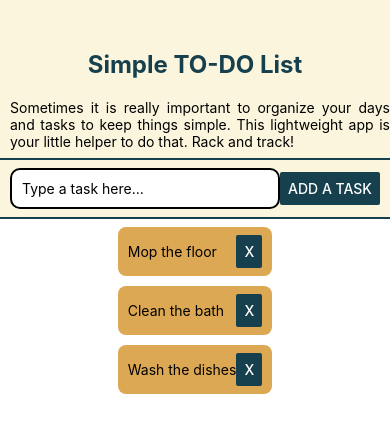
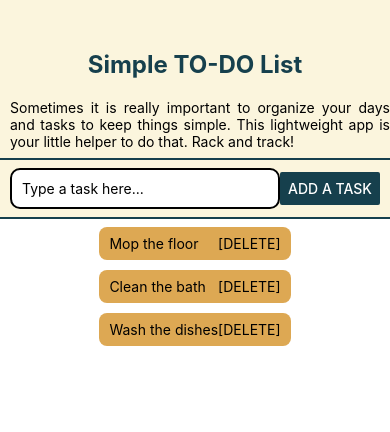
Before and after one commit to memphis35/react-native-to-do, a React Native app: screen / in a window 390 px wide. Shown: the top 432 px of the page. Built offline with nearby package versions, Linux system fonts and the light colour scheme.

Commit message:
Add ability to delete tasks

```diff
--- a/App.js
+++ b/App.js
@@ -1,5 +1,5 @@
 import { useState } from "react";
-import { StyleSheet, Text, View, Button, TextInput } from "react-native";
+import { StyleSheet, View } from "react-native";
 import AppHeader from "./components/AppHeader";
 import TaskInput from "./components/TaskInput";
 import TaskList from "./components/TaskList";
@@ -14,11 +14,16 @@ export default function App() {
   const addTask = (taskName) =>
     setTasks((currentTasks) => [...currentTasks, taskName]);
 
+  const deleteTask = (id) => {
+    const updated = tasks.filter((el, index) => index !== id);
+    setTasks(updated);
+  };
+
   return (
     <View style={{ flex: 1 }}>
       <AppHeader />
       <TaskInput addTask={addTask} />
-      <TaskList tasks={tasks} />
+      <TaskList tasks={tasks} onDeleteTask={deleteTask} />
     </View>
   );
 }
--- a/components/TaskItem.js
+++ b/components/TaskItem.js
@@ -1,10 +1,12 @@
-import { View, Text, Button, StyleSheet } from "react-native";
+import { View, Text, Pressable, StyleSheet } from "react-native";
 
-function TaskItem({ text }) {
+function TaskItem({ text, onDeleteTask, taskId }) {
   return (
     <View style={styles.item}>
       <Text>{text}</Text>
-      <Button title="X" color="#16404D" />
+      <Pressable onPress={() => onDeleteTask(taskId)}>
+        <Text>[DELETE]</Text>
+      </Pressable>
     </View>
   );
 }
--- a/components/TaskList.js
+++ b/components/TaskList.js
@@ -1,8 +1,14 @@
 import { View, Text, FlatList, StyleSheet } from "react-native";
 import TaskItem from "./TaskItem";
 
-function TaskList({ tasks }) {
-  const renderTask = (itemWrapper) => <TaskItem text={itemWrapper.item} />;
+function TaskList({ tasks, onDeleteTask }) {
+  const renderTask = (itemWrapper) => (
+    <TaskItem
+      text={itemWrapper.item}
+      onDeleteTask={onDeleteTask}
+      taskId={itemWrapper.index}
+    />
+  );
   const emptyList = (
     <View style={styles.board_container}>
       <Text>Lucky you! There is nothing to do!</Text>
```
